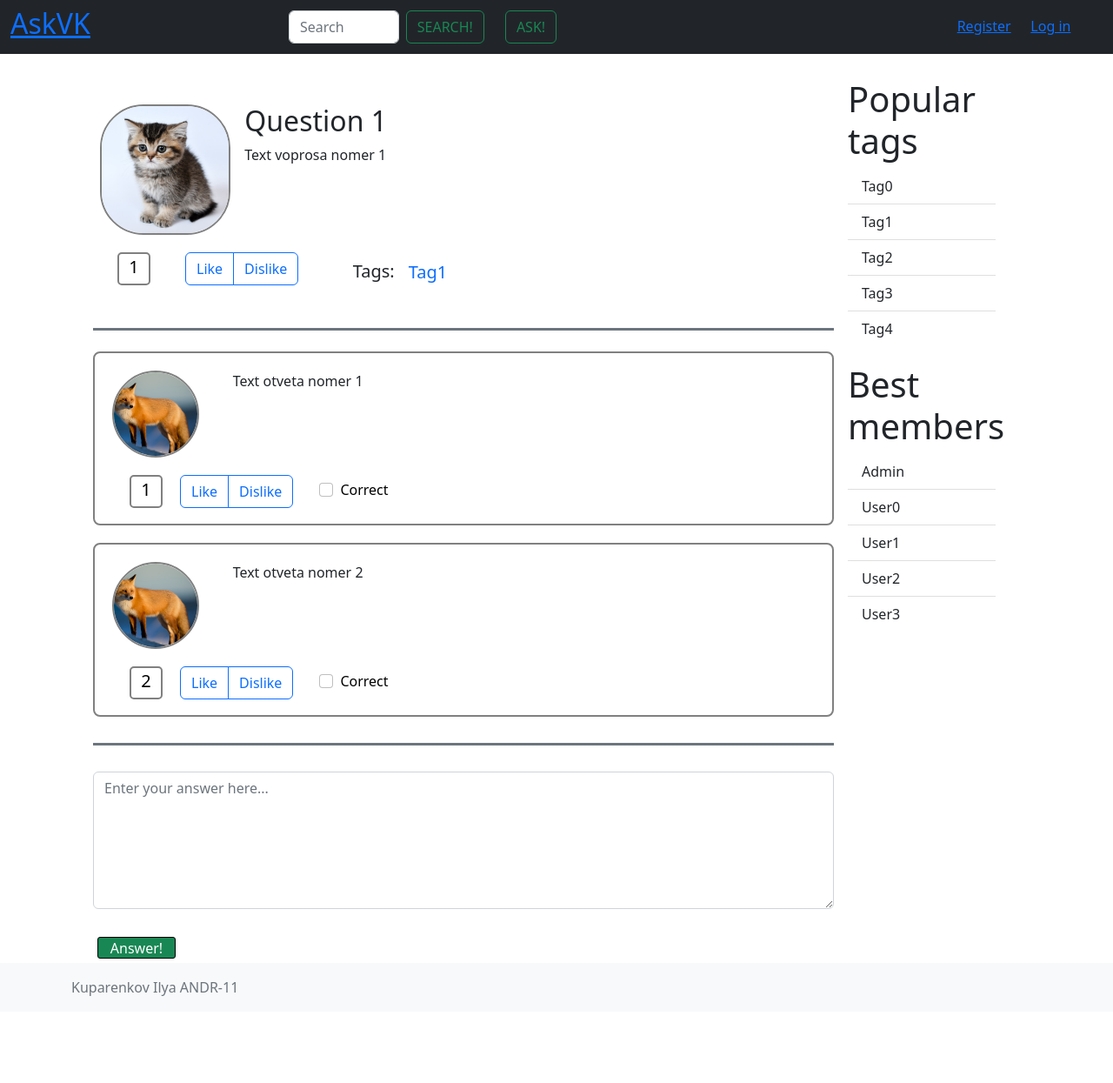
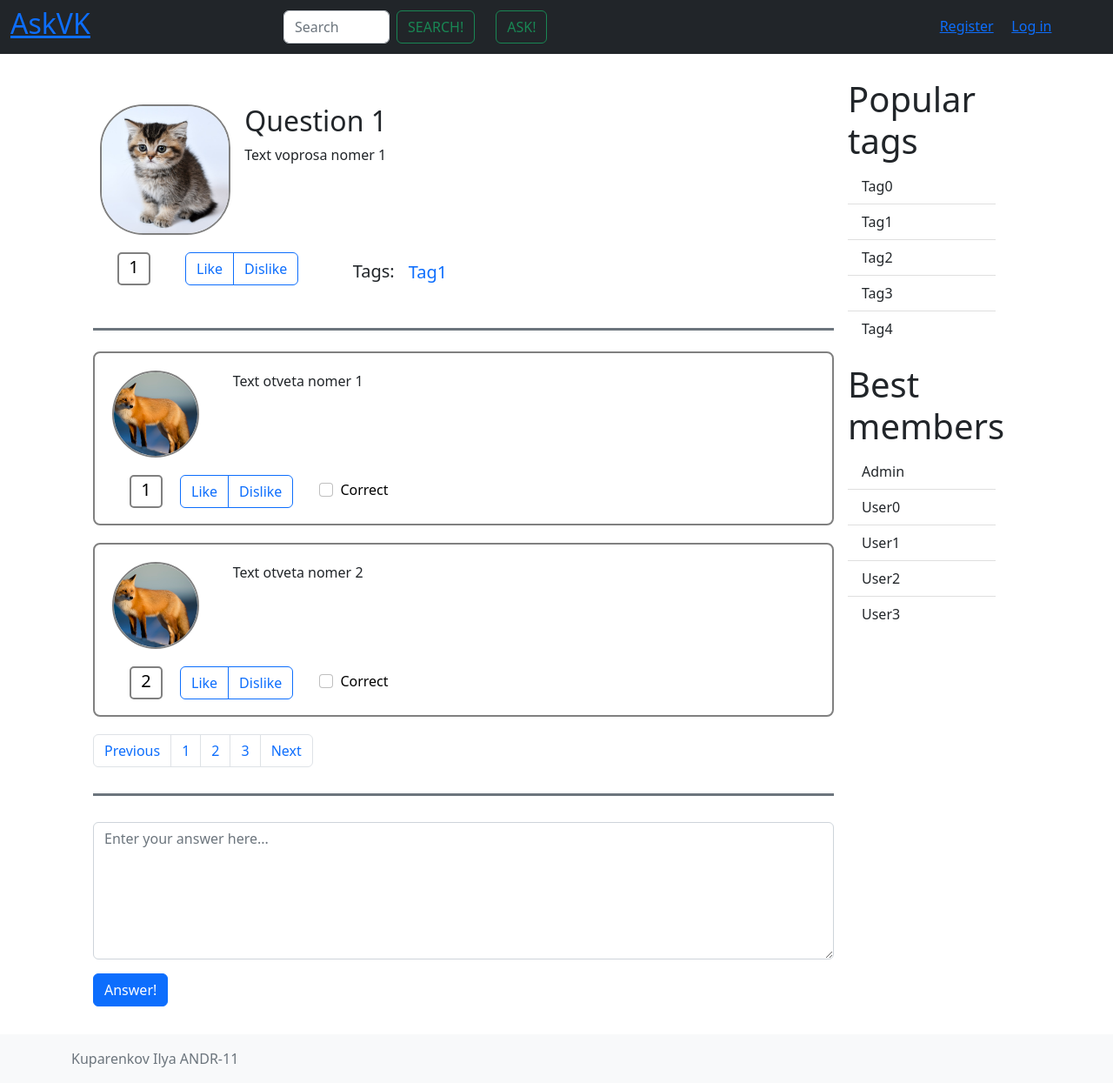
Before and after one commit to Prosefionol/askme_Kuparenkov, a Python web app: template templates/question.html in a window 1280 px wide. Shown: the whole page at 87% size. Before the commit the page ends 1145 px from the top, so only its background shows below. Run offline with Jinja, Linux system fonts and the light colour scheme; the template is opened without the code that fills it, so the values that code supplies are empty.

Commit message:
homework p1 fixes

```diff
--- a/static/css/style.css
+++ b/static/css/style.css
@@ -1,15 +1,3 @@
-.StandardButton{
-background: #198754;
-width: 90px ;
-height:25px;
-border: 1px solid #000000;
-margin: 5px;
-text-align:center;
-font-size: 16px;
-border-radius: 3px;
-color:white;
-}
-
 img{
  max-width: 100%;
  width: 100%;
--- a/templates/ask.html
+++ b/templates/ask.html
@@ -13,7 +13,7 @@
     <!-- Fixed navbar -->
     <nav class="navbar navbar-expand-md navbar-dark fixed-top bg-dark">
         <div class="container-fluid">
-            <div class="row" style="width: 1920px;">
+            <div class="row" style="width: 100%;">
                 <div class="col-3">
                     <h2><a href = "index.html">AskVK</a></h2>
                 </div>
@@ -59,6 +59,7 @@
             <div class="col-8" style=" margin-top:30px">
                 <h1 style=" margin-bottom:30px;">New Question</h1>
                 <h5 style="color:red; margin-top:20px; margin-bottom: 20px">Some mistakes!</h5>
+                <form>
                     <div class="mb-3">
                         <label for="exampleFormControlInput1" class="form-label">Title</label>
                         <input type="text" class="form-control" id="exampleFormControlInput1"
@@ -73,7 +74,8 @@
                         <input type="text" class="form-control" id="exampleFormControlInput3"
                                placeholder="Tags">
                     </div>
-                <div class="StandardButton">Ask!</div>
+                    <button type="submit" class="btn btn-primary">Ask!</button>
+                </form>
             </div>
             <div class="col-4" style="padding-right: 2px;">
                 <div class="container_t" style="margin-bottom:20px;">
--- a/templates/index.html
+++ b/templates/index.html
@@ -13,7 +13,7 @@
     <!-- Fixed navbar -->
     <nav class="navbar navbar-expand-md navbar-dark fixed-top bg-dark">
         <div class="container-fluid">
-            <div class="row" style="width: 1980px;">
+            <div class="row" style="width: 100%;">
                 <div class="col-3" style="margin-top: 10px;">
                     <h2><a href = "index.html">AskVK</a></h2>
                 </div>
@@ -208,6 +208,7 @@
                         </div>
                     </div>
                 </div>
+                <div>
                     <ul class="pagination">
                         <li class="page-item"><a class="page-link" href="#">Previous</a></li>
                         <li class="page-item"><a class="page-link" href="#">1</a></li>
@@ -215,6 +216,7 @@
                         <li class="page-item"><a class="page-link" href="#">3</a></li>
                         <li class="page-item"><a class="page-link" href="#">Next</a></li>
                     </ul>
+                </div>
             </div>
             <div class="col-4" style="padding-right: 2px;">
                 <div class="container_t" style="margin-bottom:20px;">
--- a/templates/question.html
+++ b/templates/question.html
@@ -13,7 +13,7 @@
     <!-- Fixed navbar -->
     <nav class="navbar navbar-expand-md navbar-dark fixed-top bg-dark">
         <div class="container-fluid">
-            <div class="row" style="width: 1920px;">
+            <div class="row" style="width: 100%;">
                 <div class="col-3">
                     <h2><a href = "index.html">AskVK</a></h2>
                 </div>
@@ -160,12 +160,25 @@
                         </div>
                     </div>
                 </div>
+                <div>
+                        <ul class="pagination">
+                            <li class="page-item"><a class="page-link" href="#">Previous</a></li>
+                            <li class="page-item"><a class="page-link" href="#">1</a></li>
+                            <li class="page-item"><a class="page-link" href="#">2</a></li>
+                            <li class="page-item"><a class="page-link" href="#">3</a></li>
+                            <li class="page-item"><a class="page-link" href="#">Next</a></li>
+                        </ul>
+                </div>
                 <div class="mb-3 pb-2 mb-4  border-top border-3 border-secondary"
                      style="padding-top:30px; margin-top:30px; width: 852px;">
-                    <textarea class="form-control" id="exampleFormControlTextarea2" rows="6"
-                              placeholder="Enter your answer here..."></textarea>
+                    <form>
+                        <div class="mb-3">
+                            <textarea class="form-control" id="exampleFormControlTextarea2" rows="6"
+                                      placeholder="Enter your answer here..."></textarea>
+                        </div>
+                        <button type="submit" class="btn btn-primary">Answer!</button>
+                    </form>
                 </div>
-                <div class="StandardButton">Answer!</div>
             </div>
             <div class="col-4" style="padding-right: 2px;">
                 <div class="container_t" style="margin-bottom:20px;">
--- a/templates/register.html
+++ b/templates/register.html
@@ -13,7 +13,7 @@
     <!-- Fixed navbar -->
     <nav class="navbar navbar-expand-md navbar-dark fixed-top bg-dark">
         <div class="container-fluid">
-            <div class="row" style="width: 1920px;">
+            <div class="row" style="width: 100%;">
                 <div class="col-3">
                     <h2><a href = "index.html">AskVK</a></h2>
                 </div>
@@ -59,6 +59,7 @@
             <div class="col-8" style=" margin-top:30px;">
                 <h1>Registration</h1>
                 <h5 style="color:red; margin-top:20px; margin-bottom: 20px">Some mistakes!</h5>
+                <form>
                     <div class="mb-3">
                         <label for="exampleFormControlInput0" class="form-label">Login</label>
                         <input type="text" class="form-control" id="exampleFormControlInput0"
@@ -90,8 +91,9 @@
                                placeholder="c:\avatar.jpg">
                     </div>
                     <div class="ContainerWhite">
-                    <div class="StandardButton">Register!</div>
+                        <button type="submit" class="btn btn-primary">Register!</button>
                     </div>
+                </form>
             </div>
             <div class="col-4" style="padding-right: 2px;">
                 <div class="container_t" style="margin-bottom:20px;">
```
Also changed, not shown: templates/login.html (+7 -3 lines), 1 other file. Lines whose indentation alone changed are shown as unchanged.
